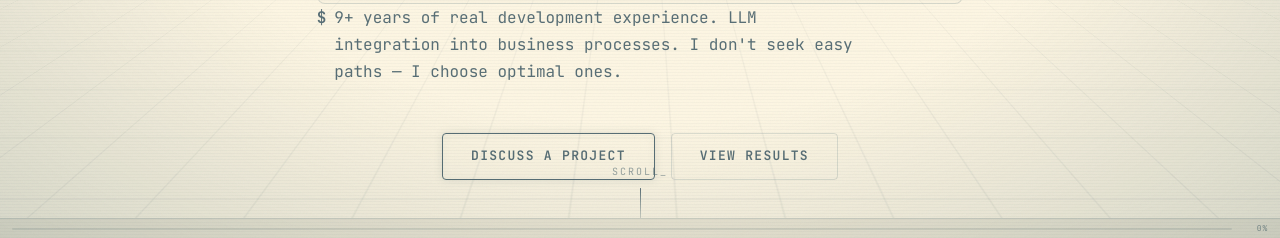
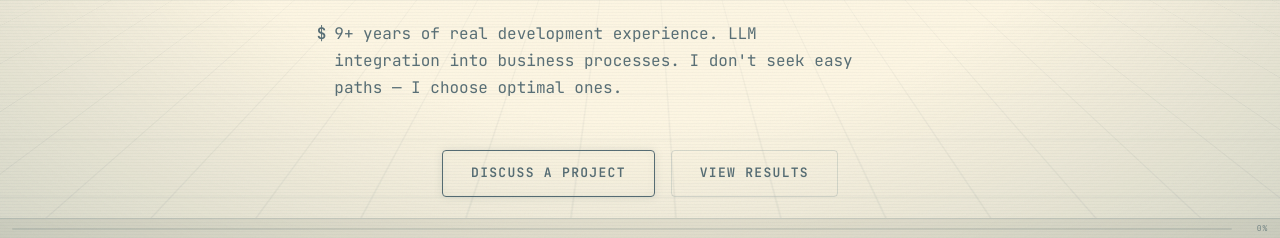
Before and after one commit to milinsky/milinsky.com, a plain HTML site: page index.html in a window 1280 px wide. Shown: the part 562-800 px from the top of the page. Drawn offline with Linux system fonts and the light colour scheme.

Commit message:
feat: fix typing text layout, add syslog typing, remove scroll indicator
Ultraworked with [Sisyphus](https://github.com/code-yeongyu/oh-my-openagent)

Co-authored-by: Sisyphus <clio-agent@sisyphuslabs.ai>

```diff
--- a/index.html
+++ b/index.html
@@ -90,10 +90,6 @@
                     <a href="#contact" class="btn btn--primary" data-i18n="hero_btn_primary">Discuss a project</a>
                     <a href="#results" class="btn btn--ghost" data-i18n="hero_btn_ghost">View results</a>
                 </div>
-            </div>
-            <div class="hero__scroll-indicator" aria-hidden="true">
-                <span class="hero__scroll-text">scroll_</span>
-                <span class="hero__scroll-line"></span>
             </div>
         </section>
 
@@ -367,7 +363,7 @@
                 </a>
             </div>
             <p class="footer__legal" data-i18n="footer_legal">2026. All rights reserved.</p>
-            <p class="footer__syslog" aria-hidden="true">build: 2026.05 | mem: 64MB | uptime: 127d | pid: 0x3A7F</p>
+            <p class="footer__syslog" aria-hidden="true"><span id="syslogText"></span></p>
         </div>
     </footer>
 
--- a/script.js
+++ b/script.js
@@ -280,6 +280,7 @@
     var typingDelay = 40;
     var typingStarted = false;
     var typingTimeout = null;
+    var typingSubitle = typingElement ? typingElement.closest('.hero__subtitle') : null;
 
     function getTypingText() {
         if (translations.hero_typing && translations.hero_typing[currentLang]) {
@@ -287,6 +288,16 @@
         }
         return translations.hero_typing.en;
     }
+
+    function reserveTypingHeight() {
+        if (!typingElement || !typingSubitle) return;
+        typingElement.textContent = getTypingText();
+        var h = typingSubitle.offsetHeight;
+        typingSubitle.style.minHeight = h + 'px';
+        typingElement.textContent = '';
+    }
+
+    reserveTypingHeight();
 
     function startTyping() {
         if (typingStarted) return;
@@ -311,6 +322,7 @@
         typingElement.textContent = '';
         typingIndex = 0;
         typingStarted = false;
+        reserveTypingHeight();
         if (document.querySelector('.hero__subtitle.is-visible') || document.querySelector('.hero.animate-on-scroll.is-visible')) {
             setTimeout(startTyping, 300);
         }
@@ -350,17 +362,6 @@
             el.classList.add('is-visible');
         });
         startTyping();
-    }
-
-    var scrollIndicator = document.querySelector('.hero__scroll-indicator');
-    if (scrollIndicator) {
-        window.addEventListener('scroll', function () {
-            if (window.scrollY > 100) {
-                scrollIndicator.style.opacity = '0';
-            } else {
-                scrollIndicator.style.opacity = '1';
-            }
-        }, { passive: true });
     }
 
     window.matchMedia('(prefers-color-scheme: dark)').addEventListener('change', function (e) {
@@ -477,4 +478,28 @@
             statusObserver.observe(section);
         });
     }
+
+    var syslogText = document.getElementById('syslogText');
+    var footer = document.querySelector('.footer');
+    if (syslogText && footer) {
+        var syslogStr = 'build: 2026.05 | mem: 64MB | uptime: 127d | pid: 0x3A7F';
+        var syslogDone = false;
+        var syslogObserver = new IntersectionObserver(function (entries) {
+            entries.forEach(function (entry) {
+                if (entry.isIntersecting && !syslogDone) {
+                    syslogDone = true;
+                    syslogObserver.unobserve(footer);
+                    var i = 0;
+                    (function typeChar() {
+                        if (i < syslogStr.length) {
+                            syslogText.textContent += syslogStr[i];
+                            i++;
+                            setTimeout(typeChar, 25 + Math.random() * 25);
+                        }
+                    })();
+                }
+            });
+        }, { threshold: 0.1 });
+        syslogObserver.observe(footer);
+    }
 })();
--- a/styles.css
+++ b/styles.css
@@ -707,7 +707,7 @@ button {
     font-weight: 700;
     line-height: 1.08;
     letter-spacing: -0.03em;
-    margin-bottom: var(--space-xl);
+    margin-bottom: var(--space-md);
     color: var(--text-heading-bright);
 }
 
@@ -717,6 +717,7 @@ button {
     color: var(--text-secondary);
     line-height: 1.7;
     max-width: 560px;
+    margin-top: var(--space-xl);
     margin-bottom: var(--space-2xl);
     display: flex;
     align-items: baseline;
@@ -749,39 +750,6 @@ button {
     gap: var(--space-md);
     flex-wrap: wrap;
     justify-content: center;
-}
-
-.hero__scroll-indicator {
-    position: absolute;
-    bottom: var(--space-2xl);
-    left: 50%;
-    transform: translateX(-50%);
-    display: flex;
-    flex-direction: column;
-    align-items: center;
-    gap: var(--space-sm);
-    z-index: 2;
-}
-
-.hero__scroll-text {
-    font-family: var(--font-mono);
-    font-size: 0.625rem;
-    color: var(--text-secondary);
-    text-transform: uppercase;
-    letter-spacing: 0.2em;
-    opacity: 0.6;
-}
-
-.hero__scroll-line {
-    width: 1px;
-    height: 40px;
-    background: linear-gradient(to bottom, var(--accent), transparent);
-    animation: scrollPulse 2s ease-in-out infinite;
-}
-
-@keyframes scrollPulse {
-    0%, 100% { opacity: 0.3; transform: scaleY(0.5); }
-    50% { opacity: 1; transform: scaleY(1); }
 }
 
 .about__grid {
@@ -1515,10 +1483,6 @@ button {
         font-size: clamp(1.75rem, 7vw, 2.75rem);
     }
 
-    .hero__scroll-indicator {
-        display: none;
-    }
-
     .section {
         padding: var(--space-4xl) 0;
     }
```
